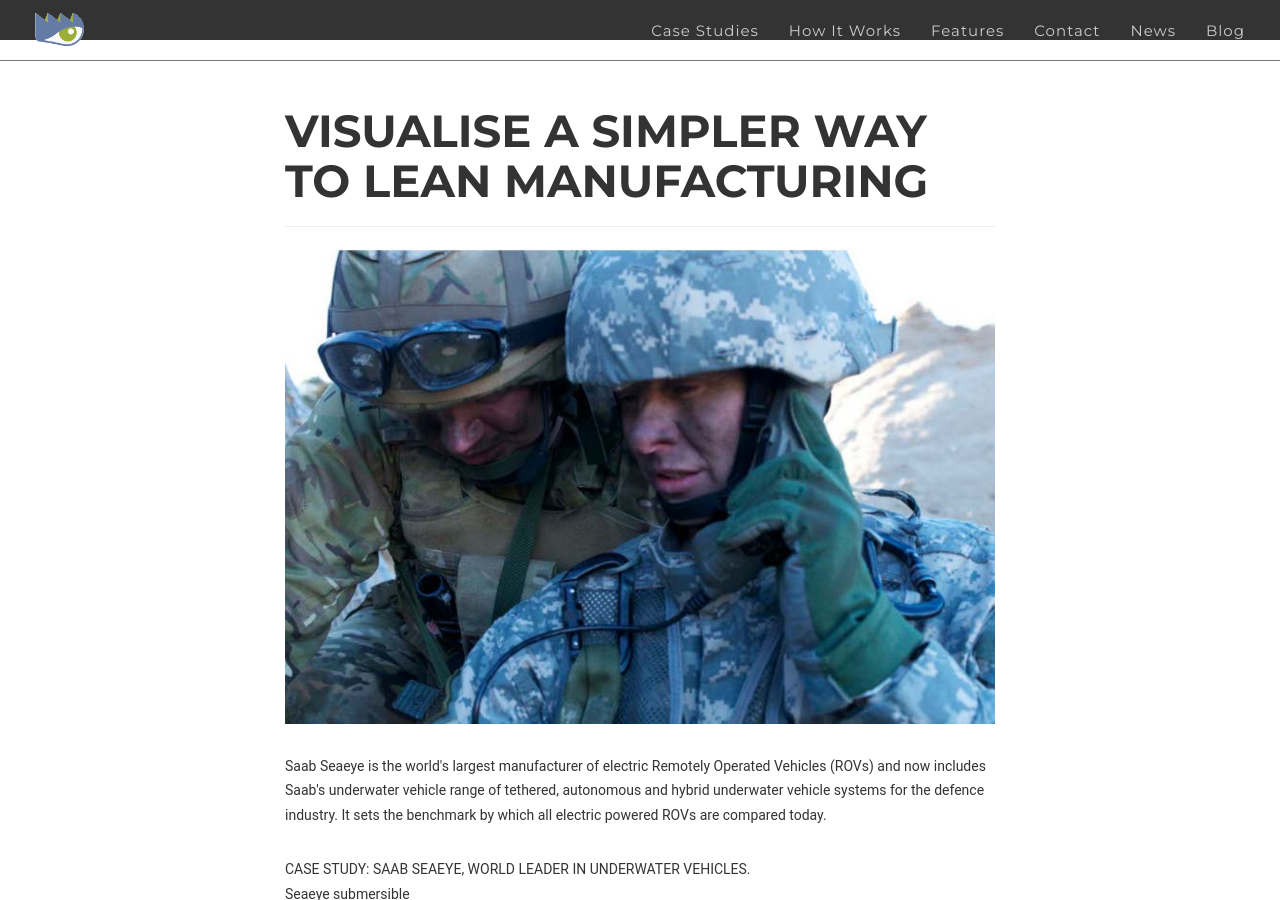
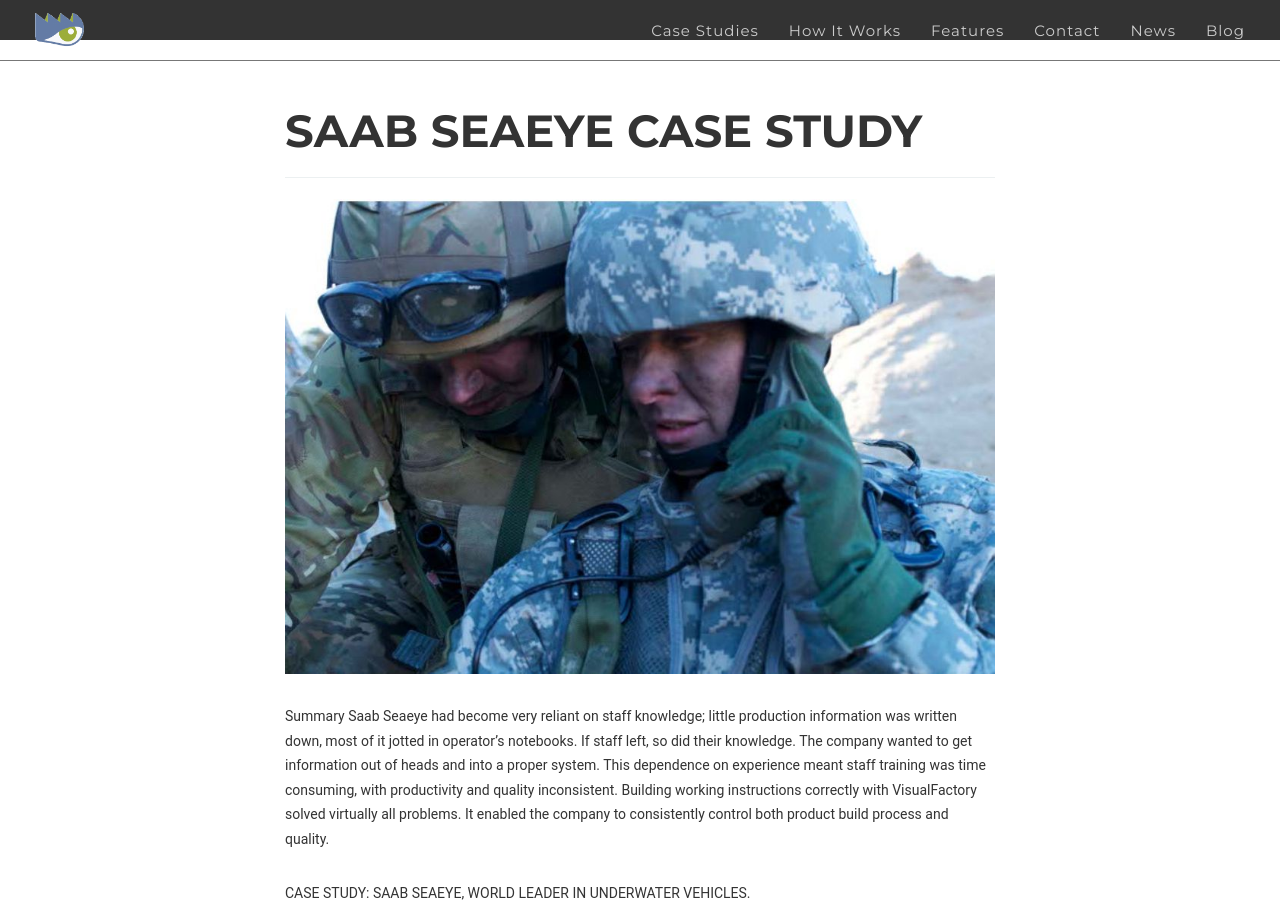
Before and after one commit to ASCNomuda/ascnomuda.github.io, a Jekyll site: the page built from _posts/2017-01-09-saab-seaeye-case-study.md, in a window 1280 px wide and 900 px high. Built offline with Jekyll 4.4.1, drawn with Linux system fonts in a browser that asks for light colours; some web fonts are replaced.

Commit message:
Moved '_posts/2017-01-09-visualise-a-simpler-way-to-lean-manufacturing.md' to '_posts/2017-01-09-saab-seaeye-case-study.md' via CloudCannon

```diff
--- a/_posts/2017-01-09-visualise-a-simpler-way-to-lean-manufacturing.md
+++ b/_posts/2017-01-09-saab-seaeye-case-study.md
@@ -1,6 +1,6 @@
 ---
 encoding: utf-8
-title: Visualise a simpler way to lean manufacturing
+title: Saab Seaeye Case Study
 subtitle: VisualFactory has a proven track record...
 layout: post
 modal-id: 6
@@ -11,7 +11,7 @@ alt: Submersible
 project-date: April 2014
 client: Racal
 category: Electronics
-description: "Saab Seaeye is the world's largest manufacturer of electric Remotely Operated Vehicles (ROVs) and now includes Saab's underwater vehicle range of tethered, autonomous and hybrid underwater vehicle systems for the defence industry. It sets the benchmark by which all electric powered ROVs are compared today."
+description: "Summary\nSaab Seaeye had become very reliant on staff knowledge; little production information was written down, most of it jotted in operator’s notebooks. \n\nIf staff left, so did their knowledge. The company wanted to get information out of heads and into a proper system. \n\nThis dependence on experience meant staff training was time consuming, with productivity and quality inconsistent.\n\nBuilding working instructions correctly with VisualFactory solved virtually all problems. It enabled the company to consistently control both product build process and quality."
 ---
 
 
```
